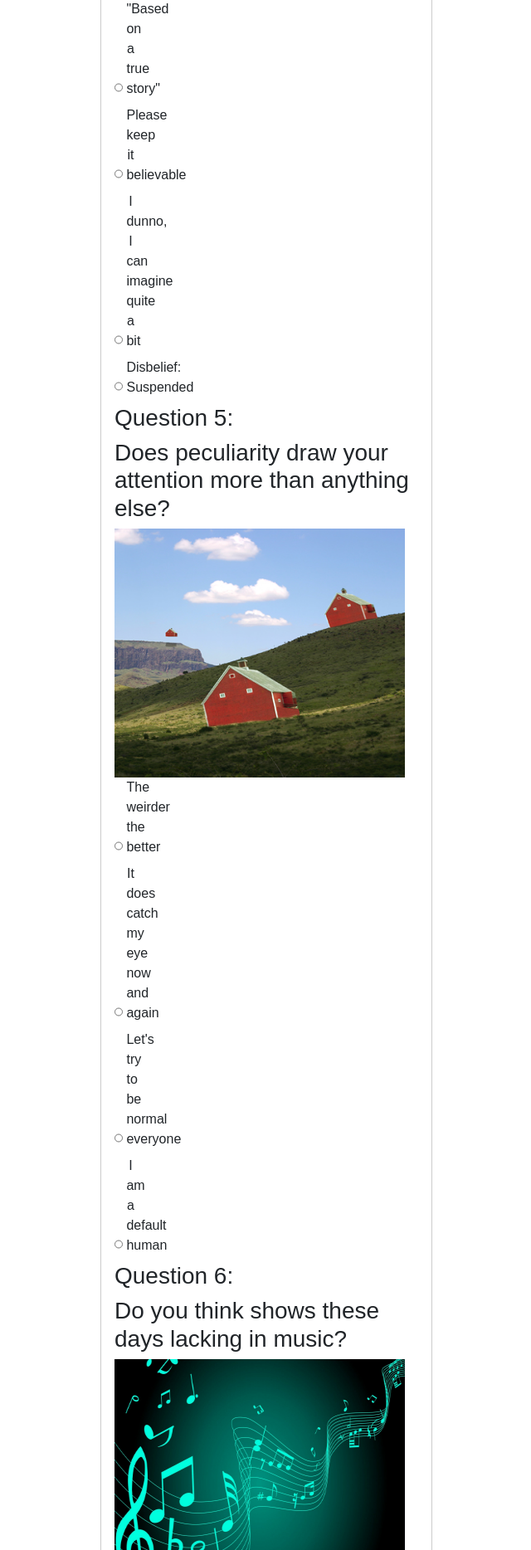
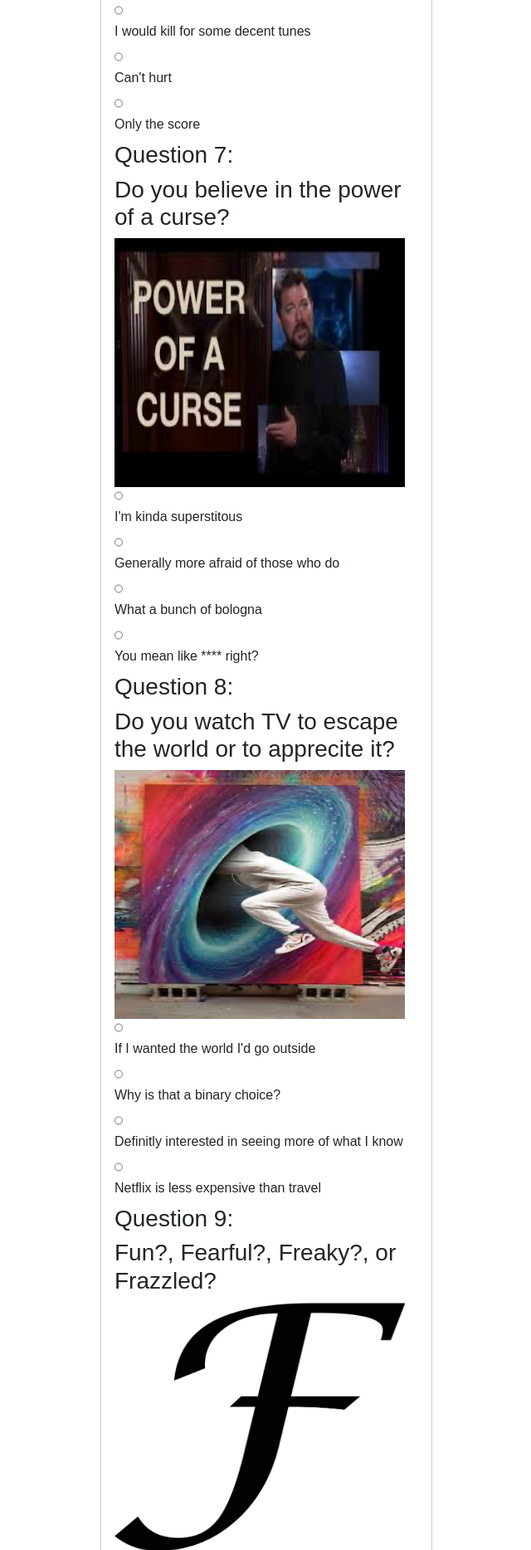
Before and after one commit to domortiz/ssw215, a Flask app: page /quiz in a window 1280 px wide. Shown: the part 4206-6074 px from the top of the page at 83% size, without its empty margins (319-959 px from the left). Run offline with Flask 2, Linux system fonts and the light colour scheme; some libraries are stand-ins or nearby versions.

Commit message:
fixed form css

```diff
--- a/static/style.css
+++ b/static/style.css
@@ -273,17 +273,6 @@ button {
   margin: 20px;
 }
 
-.quizForm {
-  display: inline-block;
-  width: 10px;
-}
-
-.quizLabel {
-  display: inline-block;
-  text-align: center;
-  width: 10px;
-}
-
 .submitButton {
   background-color: white;
   border: 2px solid black;
--- a/templates/quiz.html
+++ b/templates/quiz.html
@@ -26,8 +26,9 @@
 {% else %}
 {% set name = 'D'%}
 {% endif %}
-<input type="radio" class="quizForm" name={{questionID}} value="{{name}}">
-<label for="{{name}}" class="quizLabel">{{questionChoices[loop.index0]}}</label>
+<input type="radio" style = "width: 10px" name={{questionID}} value="{{name}}">
+<label for="{{name}}" style = "display: inline-block; text-align: left; width: 100%">{{questionChoices[loop.index0]}}</label>
+
 <div>
 
 
```
